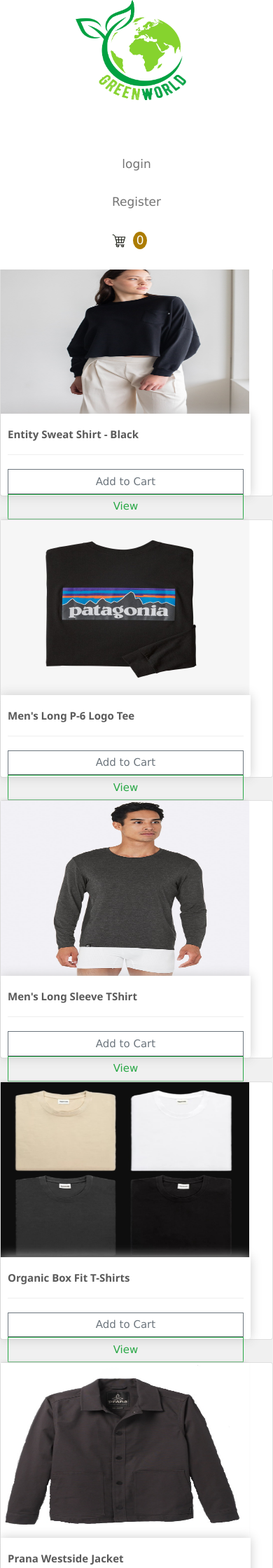
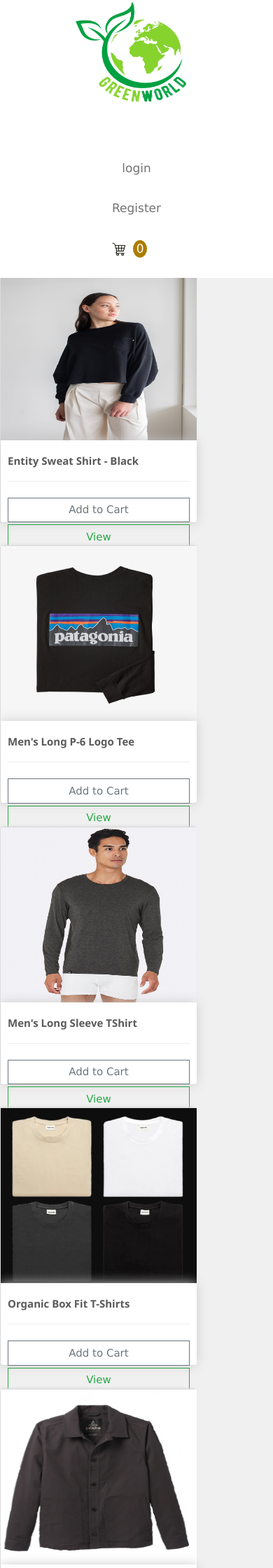
Before and after one commit to charliemarugithub/IT6041Web-main, a Django app: page /clothing/ in a window 390 px wide. Shown: the top 2240 px of the page at 70% size. Run offline with Django 3.2, Linux system fonts and the light colour scheme; data comes from the database, SQL or seed files in the repository; both versions use the stored data as it was after the commit; some libraries are stand-ins or nearby versions.

Commit message:
clothing and furnture css
 updated. Could still be better though. I lot better

```diff
--- a/IT6041App/static/IT6041App/main.css
+++ b/IT6041App/static/IT6041App/main.css
@@ -2,62 +2,11 @@
 -------------------------------------------------- */
 
 
-/* Responsive navigation menu (for mobile devices) */
-@media screen and (max-width: 1200px) {
- .card, .thumbnail, .box-element {
-   width: 300px;
-  }
+/* Padding below the footer and lighter body text */
+
+main {
+  width: 75%;
 }
-
-@media screen and (max-width: 980px) {
- .card, .thumbnail {
-   width: 220px;
-  }
-
-  .box-element {
-    height: 23vw;
-    width: 23vw;
-  }
-
-    h4 {
-    padding: 15px 21px;
-  }
-}
-
-@media screen and (max-width: 800px) {
- .card, .thumbnail, .box-element {
-   width: 100%;
-  }
-
-  .box-element {
-    height: 30vw;
-
-  }
-
-  h6 {
-    font-size: 15px;
-  }
-
-  button, a {
-    width: 100%;
-  }
-
-  .container img {
-    height: 250px;
-    width: 300;
-  }
-
- }
-
-
-@media only screen and (max-width: 620px) {
-  #myCarousel, .carousel-item{
-    margin-top: 15px;
-    width: 100%;
-  }
-}
-
-/* Padding below the footer and lighter body text */
 
 body {
   padding-top: 65px;
@@ -296,3 +245,47 @@
   font-size: 17px;
   margin-right: 25px;
 }
+
+
+/* Responsive index page and navigation menu (for mobile devices) */
+@media screen and (max-width: 1200px) {
+ .card, .thumbnail, .box-element {
+   width: 300px;
+  }
+}
+
+
+@media screen and (max-width: 800px) {
+ .card, .thumbnail, .box-element {
+   width: 100%;
+  }
+
+  .box-element {
+    height: 30vw;
+
+  }
+
+  h6 {
+    font-size: 15px;
+  }
+
+  button, a {
+    width: 100%;
+    margin-top: 3px;
+  }
+
+  .container img {
+    height: 250px;
+    width: 300;
+  }
+
+ }
+
+
+@media only screen and (max-width: 620px) {
+  #myCarousel, .carousel-item{
+    margin-top: 15px;
+    width: 100%;
+
+  }
+}
--- a/IT6041App/templates/IT6041App/clothing.html
+++ b/IT6041App/templates/IT6041App/clothing.html
@@ -22,6 +22,29 @@
         .box-element {
           width: 357px;
         }
+
+        @media screen and (max-width: 1200px) {
+         .card, .thumbnail, .box-element {
+           width: 300px;
+          }
+        }
+
+       @media screen and (max-width: 1024px) {
+         .card, .thumbnail, .box-element {
+           width: 280px;
+          }
+        }
+
+       @media screen and (max-width: 768px) {
+        .row {
+          display: block;
+          justify-content: center;
+          align-items: center;
+
+          }
+
+        }
+
     </style>
 
     <script>
```
Also changed, not shown: IT6041App/templates/IT6041App/furniture.html (+22 -0 lines), db.sqlite3.
